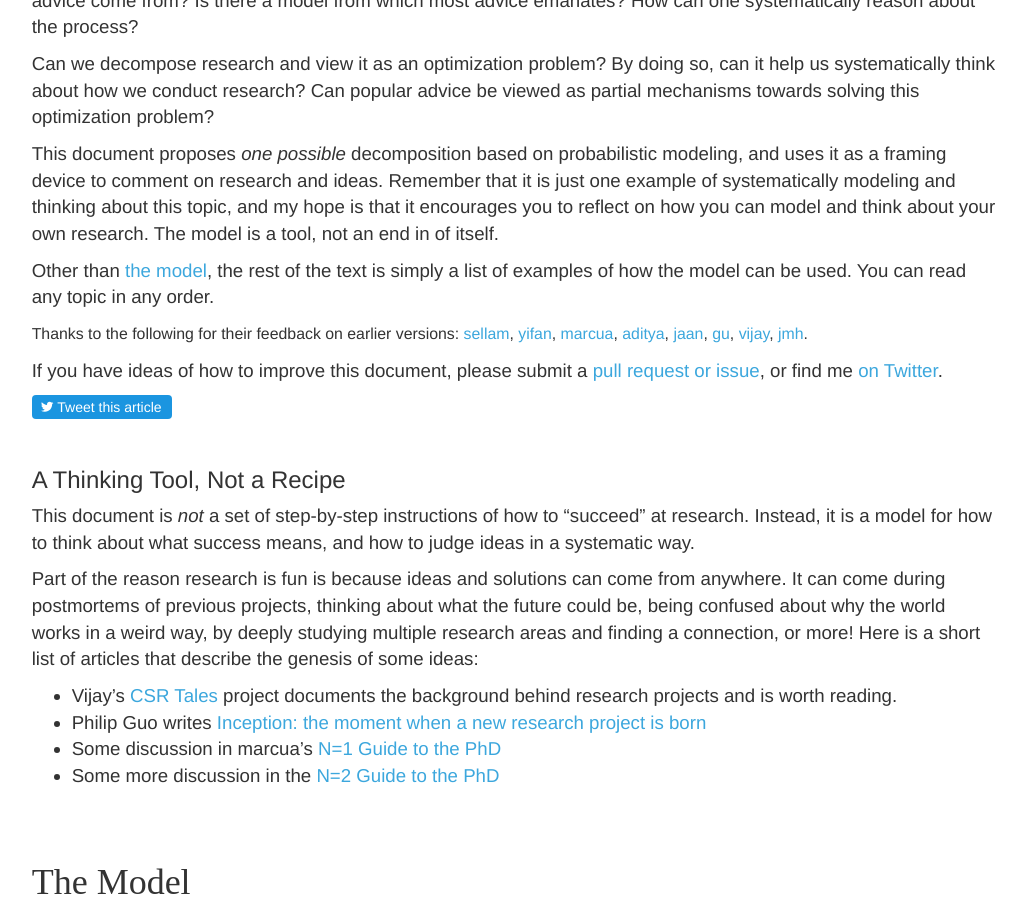
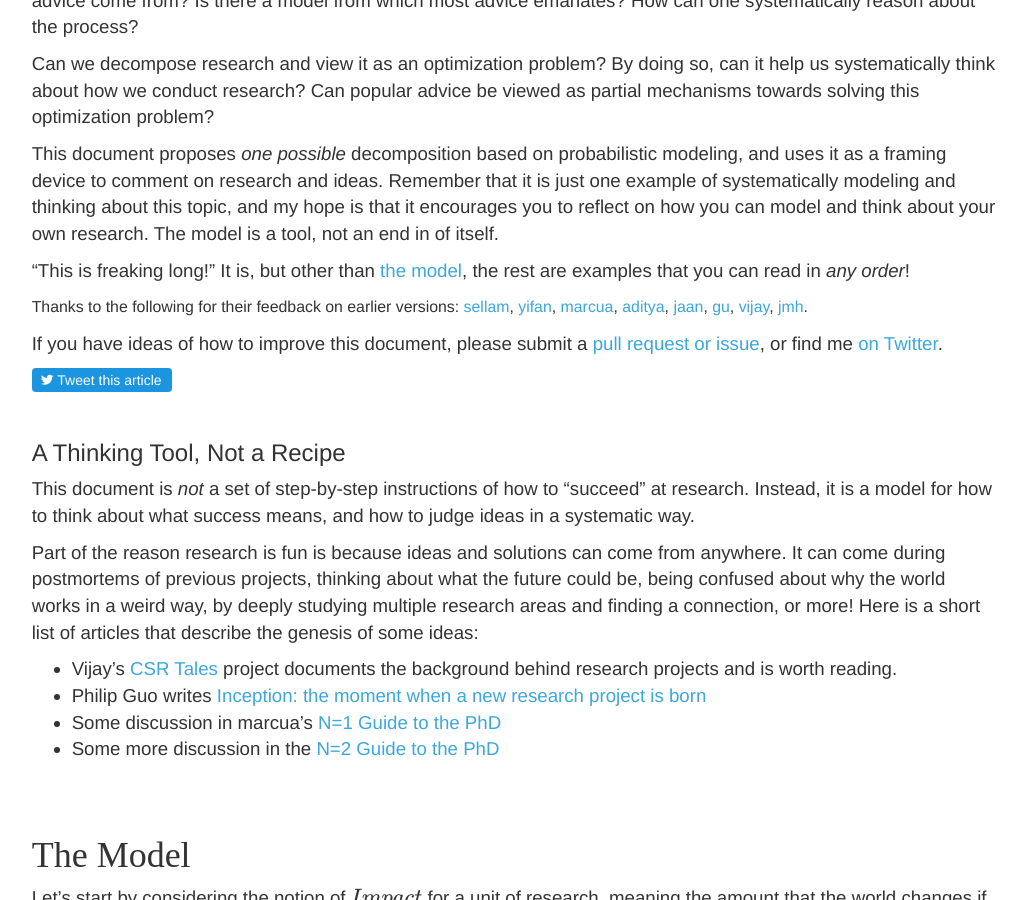
Before and after one commit to researchsetup/researchsetup.github.io, a Jekyll site: the page built from researchmodel.md, in a window 1280 px wide and 900 px high, scrolled down 967 px. Shown: the whole window, without its empty margins (125-1151 px from the left). Built offline with Jekyll 4.4.1, drawn with Linux system fonts in a browser that asks for light colours; some web fonts are replaced; formulas are drawn with MathJax 3; our own code applies the rules of GitHub Pages for plain Markdown files.

Commit message:
lazy commit msg

```diff
--- a/researchmodel.md
+++ b/researchmodel.md
@@ -51,7 +51,7 @@ Can we decompose research and view it as an optimization problem?  By doing so,
 This document proposes _one possible_ decomposition based on probabilistic modeling, and uses it as a framing device to comment on research and ideas.
 Remember that it is just one example of systematically modeling and thinking about this topic, and my hope is that it encourages you to reflect on how you can model and think about your own research.  The model is a tool, not an end in of itself.
 
-Other than [the model](#model), the rest of the text is simply a list of examples of how the model can be used.  You can read any topic in any order.
+"This is freaking long!"  It is, but other than [the model](#model), the rest are examples that you can read in _any order_!
 
 <style> .small { font-size: 10pt; }</style>
 {:.small}
```
